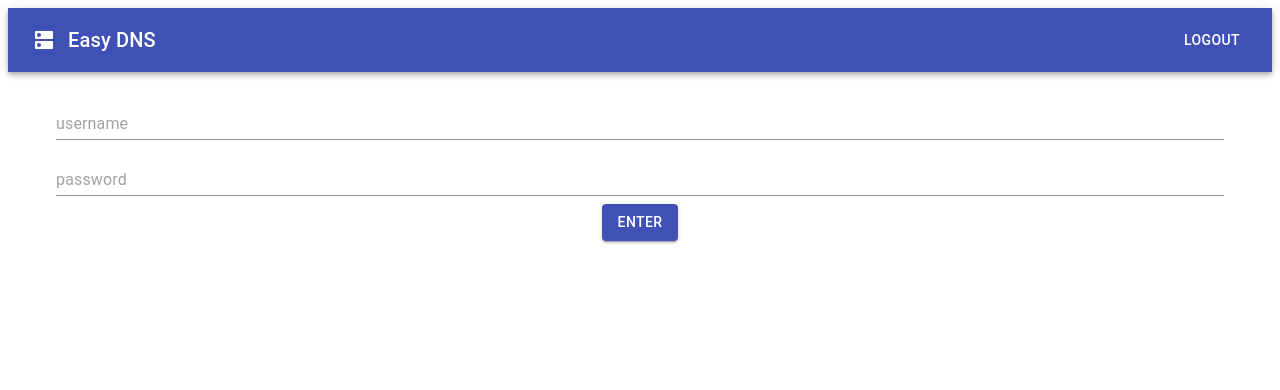
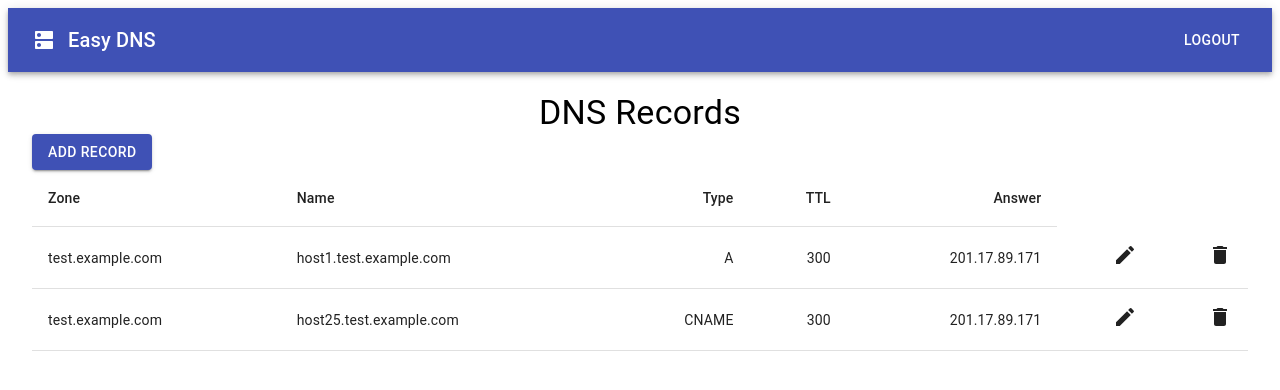
Before and after one commit to ribeiro-rodrigo/easy-dns-ui, a React (Create React App) app: page / in a window 1280 px wide. Shown: the top 390 px of the page. Built offline with nearby package versions, Linux system fonts and the light colour scheme.

Commit message:
implementando logica para renderizacao de remocao e edicao

```diff
--- a/src/components/RouterComponent.jsx
+++ b/src/components/RouterComponent.jsx
@@ -10,7 +10,7 @@ const AppRouter = () => (
     <div style={style}>
         <Router>
             <Switch>
-                <Route path="/" exact component={LoginComponent} />
+                <Route path="/" exact component={ListDnsRecordsComponent} />
                 <Route path="/records" exact component={ListDnsRecordsComponent} />
                 <Route path="/add-record" component={AddDnsRecordComponent} />
                 <Route path="/edit-record" component={EditDnsRecordComponent} />
--- a/src/components/dns_records/EditDnsRecordComponent.jsx
+++ b/src/components/dns_records/EditDnsRecordComponent.jsx
@@ -27,20 +27,15 @@ class EditDnsRecordComponent extends Component {
     }
 
     loadRecord() {
-        this.setState(
-            {
-                zone: 'test.example.com',
-                name: '',
-                type: 'A',
-                ttl: '',
-                answer: '',
-                message: null
-            }
-        )
+
+        let record = JSON.parse(localStorage.getItem('record'));
+        this.setState({...record, message: null});
     }
 
     saveRecord() {
-
+        // enviar para api
+        localStorage.removeItem('record');
+        this.props.history.push('/records')
     }
 
     onChange = (e) =>
--- a/src/components/dns_records/ListDnsRecordsComponent.jsx
+++ b/src/components/dns_records/ListDnsRecordsComponent.jsx
@@ -22,6 +22,7 @@ class ListDnsRecordsComponent extends Component {
         this.reloadRecordsList = this.reloadRecordsList.bind(this);
         this.addRecord = this.addRecord.bind(this);
         this.editRecord = this.editRecord.bind(this);
+        this.deleteRecord = this.deleteRecord.bind(this);
     }
 
     async componentDidMount() {
@@ -30,6 +31,7 @@ class ListDnsRecordsComponent extends Component {
 
     async reloadRecordsList() {
         const zones = await EasyDnsApiService.findAllZones();
+        localStorage.setItem('zones',JSON.stringify(zones));
         this.setState({
             zones: zones
         })
@@ -39,7 +41,20 @@ class ListDnsRecordsComponent extends Component {
         this.props.history.push('/add-record')
     }
 
-    editRecord(record) {
+    deleteRecord(zoneName,recordDeleted){
+
+        //chamar api aqui
+
+        let zones = this.state.zones
+        let zone = zones.filter(z => z.zone === zoneName).reduce((_, current) => current, null);
+        zone.records = zone.records.filter(record => record.name !== recordDeleted.name);
+        this.setState({zones:zones});
+    }
+
+    editRecord(zoneName,record) {
+        record.zone = zoneName
+        localStorage.removeItem('record');
+        localStorage.setItem('record',JSON.stringify(record))
         this.props.history.push('/edit-record');
     }
 
@@ -67,10 +82,10 @@ class ListDnsRecordsComponent extends Component {
                                     <TableCell align="right">{record.type}</TableCell>
                                     <TableCell align="right">{record.ttl}</TableCell>
                                     <TableCell align="right">{record.answer}</TableCell>
-                                    <TableCell align="right" onClick={() => this.editRecord(record)}>
+                                    <TableCell align="right" onClick={() => this.editRecord(row.zone,record)}>
                                         <CreateIcon />
                                     </TableCell>
-                                    <TableCell align="right">
+                                    <TableCell align="right" onClick={() => this.deleteRecord(row.zone,record)}>
                                         <DeleteIcon />
                                     </TableCell>
                                 </TableRow>
--- a/src/services/EasyDnsApiService.js
+++ b/src/services/EasyDnsApiService.js
@@ -6,7 +6,7 @@ class EasyDnsApiService {
                 "zone": "test.example.com",
                 "records": [
                     { name: "host1.test.example.com", "type": "A", "ttl": "300", "answer": "201.17.89.171" },
-                    { name: "host25.test.example.com", "type": "A", "ttl": "300", "answer": "201.17.89.171" }
+                    { name: "host25.test.example.com", "type": "CNAME", "ttl": "300", "answer": "201.17.89.171" }
                 ]
             }
         ]
```
Also changed, not shown: 1 other file (tests, documents, lock files or other folders).
